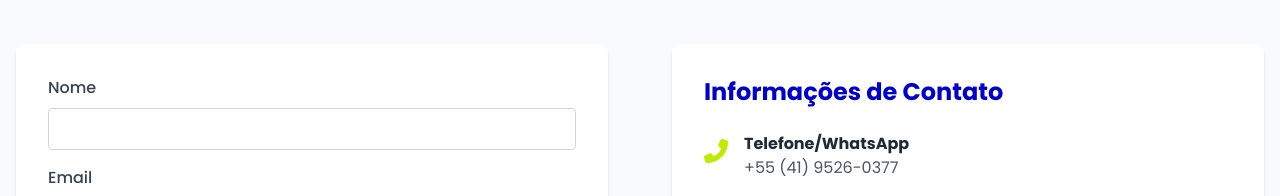
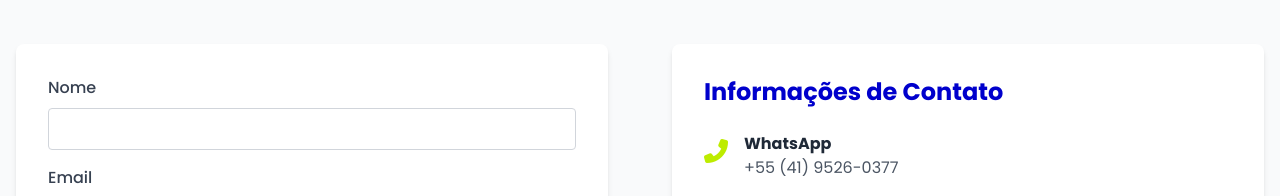
Before and after one commit to matheusmathias365/upstream-technology, a plain HTML site: page index.html in a window 1280 px wide. Shown: the part 5080-5276 px from the top of the page. Drawn offline with nearby package versions, Linux system fonts and the light colour scheme.

Commit message:
Update index.html

```diff
--- a/index.html
+++ b/index.html
@@ -645,7 +645,7 @@
                                     <i class="fas fa-phone-alt"></i>
                                 </div>
                                 <div>
-                                    <h4 class="font-bold text-gray-800">Telefone/WhatsApp</h4>
+                                    <h4 class="font-bold text-gray-800">WhatsApp</h4>
                                     <p class="text-gray-600">+55 (41) 9526-0377</p>
                                 </div>
                             </div>
```
